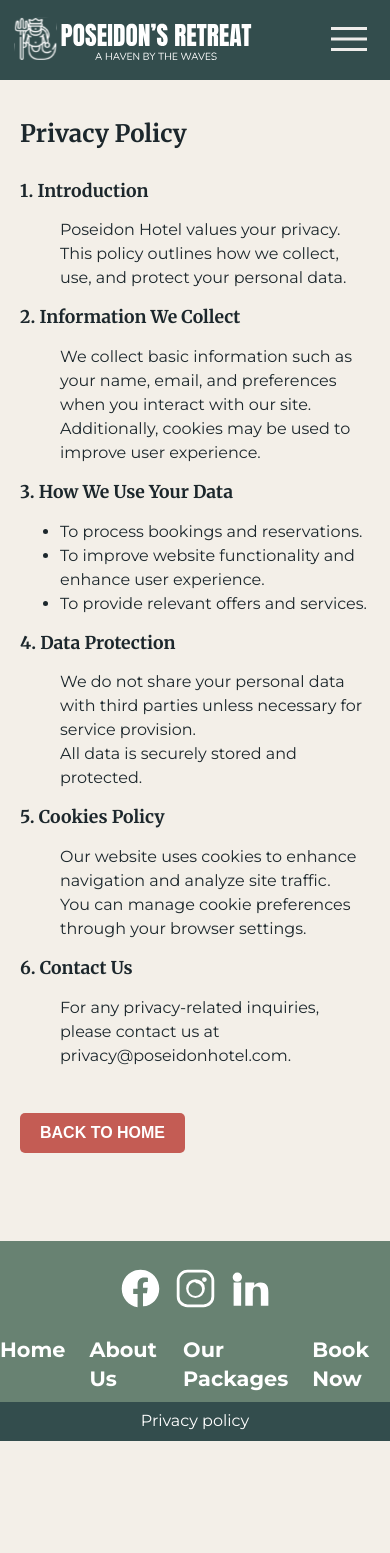
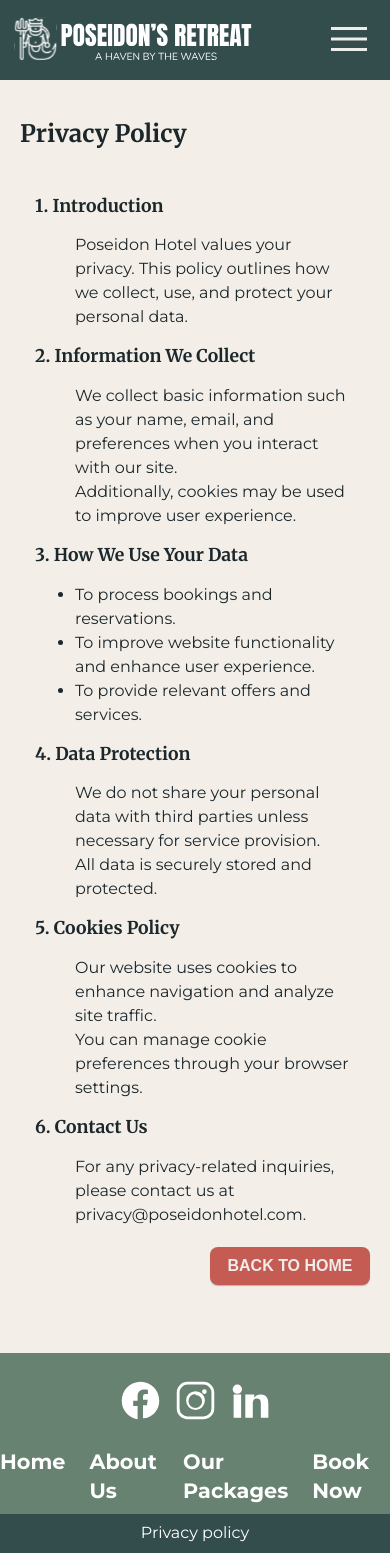
Before and after one commit to maria-jon/poseidon, a Vue app: page /policy in a window 390 px wide. Before the commit the page ends 1441 px from the top, so only its background shows below. Built offline with nearby package versions, Linux system fonts and the light colour scheme.

Commit message:
(fix): changed styles for button, did format for the file

```diff
--- a/index.html
+++ b/index.html
@@ -1,24 +1,27 @@
 <!doctype html>
 <html lang="en">
   <head>
-    <meta charset="UTF-8">
-    <meta name="viewport" content="width=device-width, initial-scale=1.0">
-    <meta name="description" content="Poseidon's retreat. A heaven by the waves.">
-    <meta name="keywords" content="webbdevelopment, Vue.js, frontenddevelopment, grafic design">
-    <meta name="author" content="KattalemurernaFED24D">
+    <meta charset="UTF-8" />
+    <meta name="viewport" content="width=device-width, initial-scale=1.0" />
+    <meta name="description" content="Poseidon's retreat. A heaven by the waves." />
+    <meta name="keywords" content="webbdevelopment, Vue.js, frontenddevelopment, grafic design" />
+    <meta name="author" content="KattalemurernaFED24D" />
 
     <!-- Open Graph Meta Tags -->
-    <meta property="og:title" content="POSEIDN'S RETREAT">
-    <meta property="og:description" content="Poseidon's retreat. A heaven by the waves.">
-    <meta property="og:image" content="src\assets\Images\komprimerad poseidons-retreat_1_2560x1440_jpg.jpg">
-    <meta property="og:url" content="https://www.dinsida.com">
-    <meta property="og:type" content="website">
+    <meta property="og:title" content="POSEIDN'S RETREAT" />
+    <meta property="og:description" content="Poseidon's retreat. A heaven by the waves." />
+    <meta
+      property="og:image"
+      content="src\assets\Images\komprimerad poseidons-retreat_1_2560x1440_jpg.jpg"
+    />
+    <meta property="og:url" content="https://www.dinsida.com" />
+    <meta property="og:type" content="website" />
 
     <!-- Twitter Card Meta Tags -->
-    <meta name="twitter:card" content="summary_large_image">
-    <meta name="twitter:title" content="Din Webbsidas Titel">
-    <meta name="twitter:description" content="En kort beskrivning av din webbsida.">
-    <meta name="twitter:image" content="URL till en bild som representerar din sida">
+    <meta name="twitter:card" content="summary_large_image" />
+    <meta name="twitter:title" content="Din Webbsidas Titel" />
+    <meta name="twitter:description" content="En kort beskrivning av din webbsida." />
+    <meta name="twitter:image" content="URL till en bild som representerar din sida" />
 
     <link rel="icon" href="/favicon.ico" />
     <meta name="viewport" content="width=device-width, initial-scale=1.0" />
--- a/src/components/AboutUs.vue
+++ b/src/components/AboutUs.vue
@@ -11,8 +11,8 @@ import mermaid from '@/assets/Images/Komprimerad poseidon-mermaid_1440x2560_jpg.
     <h2>About Poseidon’s Retreat</h2>
     <div>
       <p>
-      Welcome to Poseidon's Retreat, the premier luxury escape in the heart of Atlantis! Founded by
-      Poseidon himself, our hotel blends ancient Atlantean elegance with modern comfort.
+        Welcome to Poseidon's Retreat, the premier luxury escape in the heart of Atlantis! Founded
+        by Poseidon himself, our hotel blends ancient Atlantean elegance with modern comfort.
       </p>
       <p>Dive into luxury at Poseidon’s Hotel – Where the Ocean Meets Elegance.</p>
       <!-- Mobile version-->
@@ -76,7 +76,6 @@ p {
     margin-bottom: 20px;
     border-radius: 5px;
   }
-
 }
 /* Show only the tablet version for medium screens (601px ) */
 @media (min-width: 601px) {
@@ -159,6 +158,5 @@ p {
     margin-bottom: 20px;
     margin-right: 290px;
   }
-
 }
 </style>
--- a/src/components/PrivacyPolicy.vue
+++ b/src/components/PrivacyPolicy.vue
@@ -1,55 +1,77 @@
 <script setup lang="ts">
-import { ref } from "vue";
-import { useRouter } from "vue-router";
-import poseidonMermaid from '@/assets/Images/Komprimerad poseidon-mermaid_1440x2560_jpg.jpg';
+import { ref } from 'vue'
+import { useRouter } from 'vue-router'
+import poseidonMermaid from '@/assets/Images/Komprimerad poseidon-mermaid_1440x2560_jpg.jpg'
+import MainButton from './MainButton.vue'
 
-// Redirect to the homepage via the router
-const router = useRouter();
+// Initialize Vue Router for navigation
+const router = useRouter()
 
-// Describe the type for the policy section
+// Define an interface for the policy sections
 interface PolicySection {
-  title: string;
-  points: string[];
+  title: string
+  points: string[]
 }
 
-// Creating a reactive partition array
+// Create a reactive array of policy sections
 const policySections = ref<PolicySection[]>([
   {
-    title: "1. Introduction",
-    points: ["Poseidon Hotel values your privacy. This policy outlines how we collect, use, and protect your personal data."],
+    title: '1. Introduction',
+    points: [
+      'Poseidon Hotel values your privacy. This policy outlines how we collect, use, and protect your personal data.',
+    ],
   },
   {
-    title: "2. Information We Collect",
-    points: ["We collect basic information such as your name, email, and preferences when you interact with our site.", "Additionally, cookies may be used to improve user experience."],
+    title: '2. Information We Collect',
+    points: [
+      'We collect basic information such as your name, email, and preferences when you interact with our site.',
+      'Additionally, cookies may be used to improve user experience.',
+    ],
   },
   {
-    title: "3. How We Use Your Data",
-    points: ["To process bookings and reservations.", "To improve website functionality and enhance user experience.", "To provide relevant offers and services."],
+    title: '3. How We Use Your Data',
+    points: [
+      'To process bookings and reservations.',
+      'To improve website functionality and enhance user experience.',
+      'To provide relevant offers and services.',
+    ],
   },
   {
-    title: "4. Data Protection",
-    points: ["We do not share your personal data with third parties unless necessary for service provision.", "All data is securely stored and protected."],
+    title: '4. Data Protection',
+    points: [
+      'We do not share your personal data with third parties unless necessary for service provision.',
+      'All data is securely stored and protected.',
+    ],
   },
   {
-    title: "5. Cookies Policy",
-    points: ["Our website uses cookies to enhance navigation and analyze site traffic.", "You can manage cookie preferences through your browser settings."],
+    title: '5. Cookies Policy',
+    points: [
+      'Our website uses cookies to enhance navigation and analyze site traffic.',
+      'You can manage cookie preferences through your browser settings.',
+    ],
   },
   {
-    title: "6. Contact Us",
-    points: ["For any privacy-related inquiries, please contact us at privacy@poseidonhotel.com."],
+    title: '6. Contact Us',
+    points: ['For any privacy-related inquiries, please contact us at privacy@poseidonhotel.com.'],
   },
-]);
+])
 
-// Function to go to the main page
+// Function to navigate back to the homepage
 const goHome = () => {
-  router.push("/");
-};
+  router.push('/')
+}
 </script>
 
 <template>
   <div class="privacy-policy">
     <div class="image-section">
-        <img :src="poseidonMermaid" class="image-privacy" alt="poseidon mermaid" height="500" weight="400"/>
+      <img
+        :src="poseidonMermaid"
+        class="image-privacy"
+        alt="poseidon mermaid"
+        height="500"
+        weight="400"
+      />
     </div>
     <div class="content-section">
       <h1>Privacy Policy</h1>
@@ -59,13 +81,15 @@ const goHome = () => {
           <li v-for="(point, i) in section.points" :key="i">{{ point }}</li>
         </ul>
       </div>
-        <button @click="goHome" class="back-button">BACK TO HOME</button>
+      <div class="button-container">
+        <MainButton label="Back to Home" :width="'10rem'" @click="goHome" />
       </div>
     </div>
-
+  </div>
 </template>
 
 <style scoped lang="scss">
+
 @import '@/style/variables.scss';
 .privacy-policy {
   display: flex;
@@ -79,9 +103,9 @@ const goHome = () => {
 .image-section {
   flex: 1;
   display: flex;
-  justify-content: center; /* Вирівнює картинку зліва */
+  justify-content: center;
   align-items: center;
-  max-width: 40%; /* Обмежує ширину, щоб текст не був надто стислий */
+  max-width: 40%; /* Prevents image from taking too much space */
 }
 
 .image-privacy {
@@ -99,6 +123,7 @@ const goHome = () => {
   max-width: 50%;
 }
 
+/* Right-aligned content section */
 .content-section {
   flex: 1;
   h1 {
@@ -114,6 +139,7 @@ h2 {
   }
 }
 
+/* Styling for policy sections */
 .policy-section {
   margin-bottom: 10px;
   ul {
@@ -121,20 +147,12 @@ h2 {
   }
 }
 
+/* Add bullet points only to the 4th section */
 .policy-section:nth-child(4) ul {
   list-style: disc;
 }
 
-.back-button {
-  background-color: $color-secondary-red-light;
-  color: white;
-  padding: 10px 20px;
-  border: none;
-  border-radius: 5px;
-  cursor: pointer;
-  margin: 20px 0;
-}
-
+/* Responsive styles */
 @media (max-width: 1024px) {
   .privacy-policy {
     padding: 20px;
@@ -145,11 +163,9 @@ h2 {
     height: auto;
     box-sizing: border-box;
   }
-
   .image-section {
     display: none;
   }
-
   .content-section {
     max-width: 600px;
     width: 100%;
@@ -157,10 +173,13 @@ h2 {
     height: auto;
   }
   .policy-section {
-    margin-bottom: 15px;
+    margin: 15px;
   }
-  .back-button {
-    margin-top: 30px;
+  .button-container {
+    display: flex;
+    justify-content: flex-end;
+    width: 100%;
+    margin-top: 20px;
   }
 }
 </style>
--- a/src/views/PolicyView.vue
+++ b/src/views/PolicyView.vue
@@ -3,7 +3,7 @@ import PrivacyPolicy from '@/components/PrivacyPolicy.vue'
 </script>
 
 <template>
-    <main>
-  <PrivacyPolicy />
+  <main>
+    <PrivacyPolicy />
   </main>
 </template>
```
Also changed, not shown: src/components/HeaderBar.vue (+5 -5 lines), src/App.vue (line endings or trailing spaces), src/components/BookingCard.vue (indentation only), src/components/HeroSection.vue (indentation only). Lines whose indentation alone changed are shown as unchanged.
